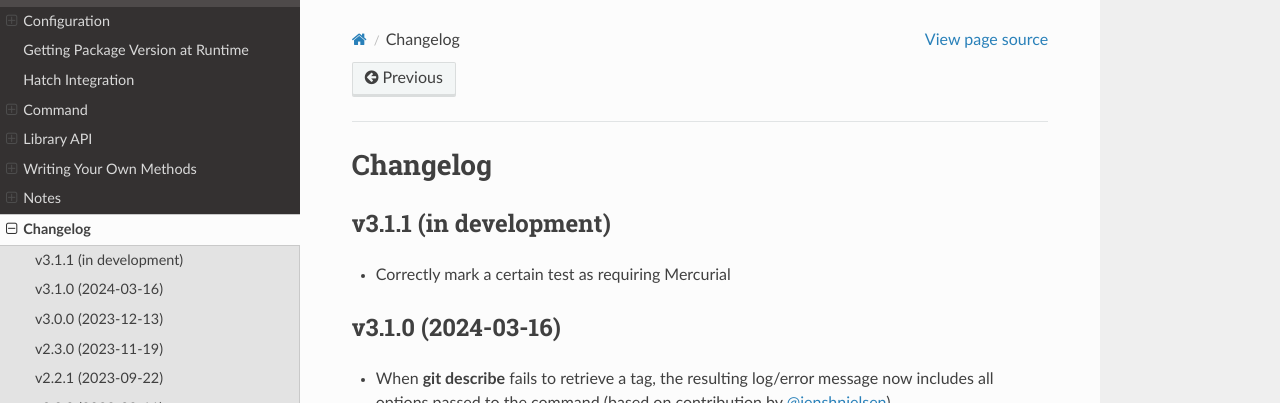
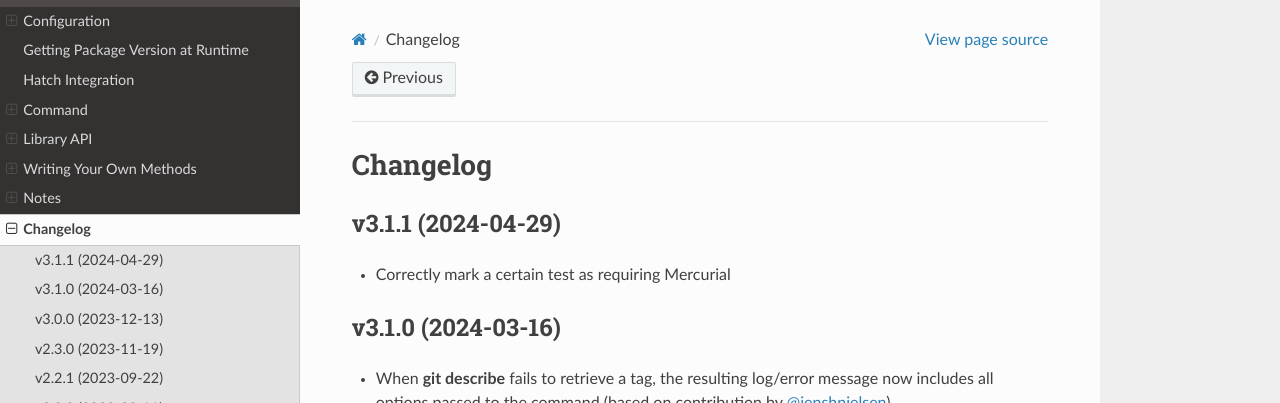
Before and after one commit to jwodder/versioningit, a Sphinx documentation site: the page built from docs/changelog.rst, in a window 1280 px wide and 900 px high. Shown: the top 403 px of the window. Built offline with Sphinx 7.4.7 and the Read the Docs theme 2.0.0, drawn with Linux system fonts in a browser that asks for light colours.

```diff
--- a/CHANGELOG.md
+++ b/CHANGELOG.md
@@ -1,5 +1,5 @@
-v3.1.1 (in development)
------------------------
+v3.1.1 (2024-04-29)
+-------------------
 - Correctly mark a certain test as requiring Mercurial
 
 v3.1.0 (2024-03-16)
--- a/docs/changelog.rst
+++ b/docs/changelog.rst
@@ -3,8 +3,8 @@
 Changelog
 =========
 
-v3.1.1 (in development)
------------------------
+v3.1.1 (2024-04-29)
+-------------------
 - Correctly mark a certain test as requiring Mercurial
 
 
--- a/src/versioningit/__init__.py
+++ b/src/versioningit/__init__.py
@@ -43,7 +43,7 @@ Visit <https://github.com/jwodder/versioningit> or
 <https://versioningit.rtfd.io> for more information.
 """
 
-__version__ = "3.1.1.dev1"
+__version__ = "3.1.1"
 __author__ = "John Thorvald Wodder II"
 __author_email__ = "versioningit@varonathe.org"
 __license__ = "MIT"
```
